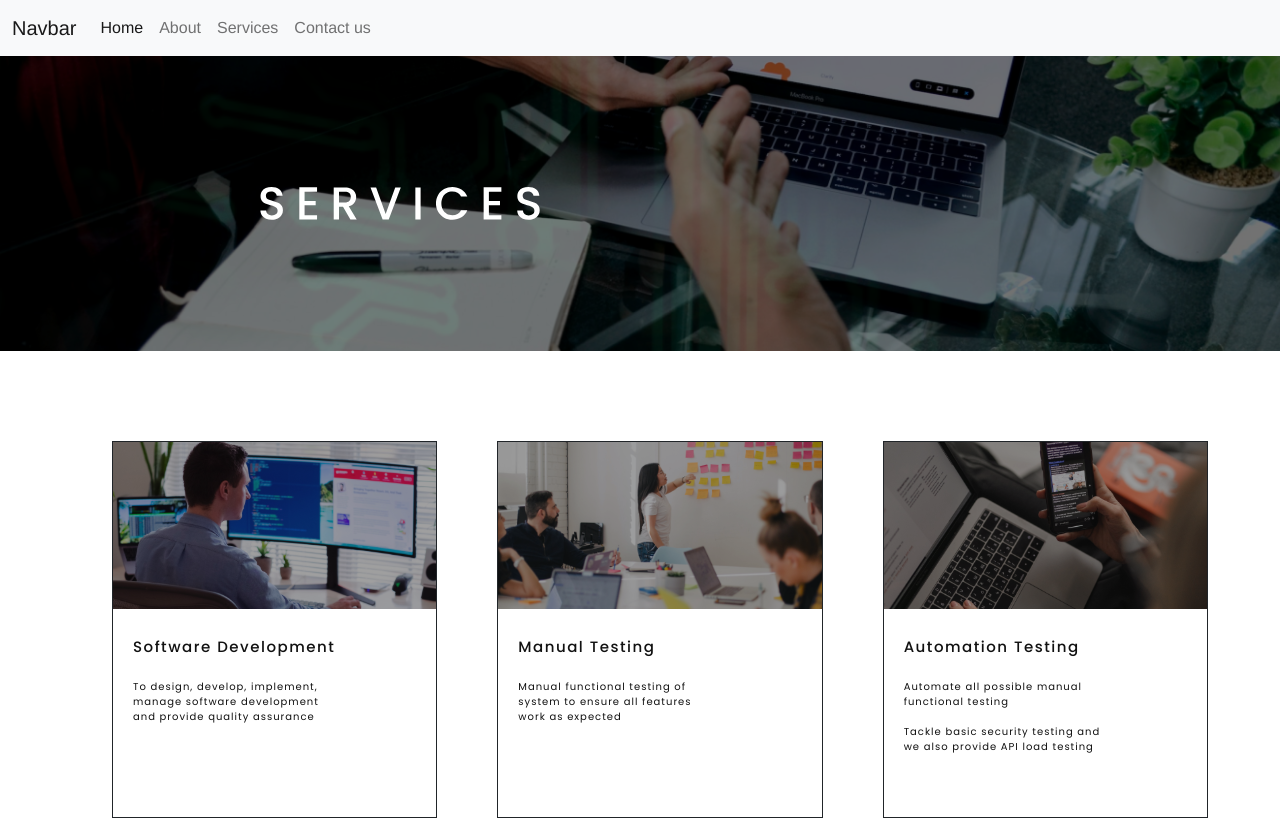
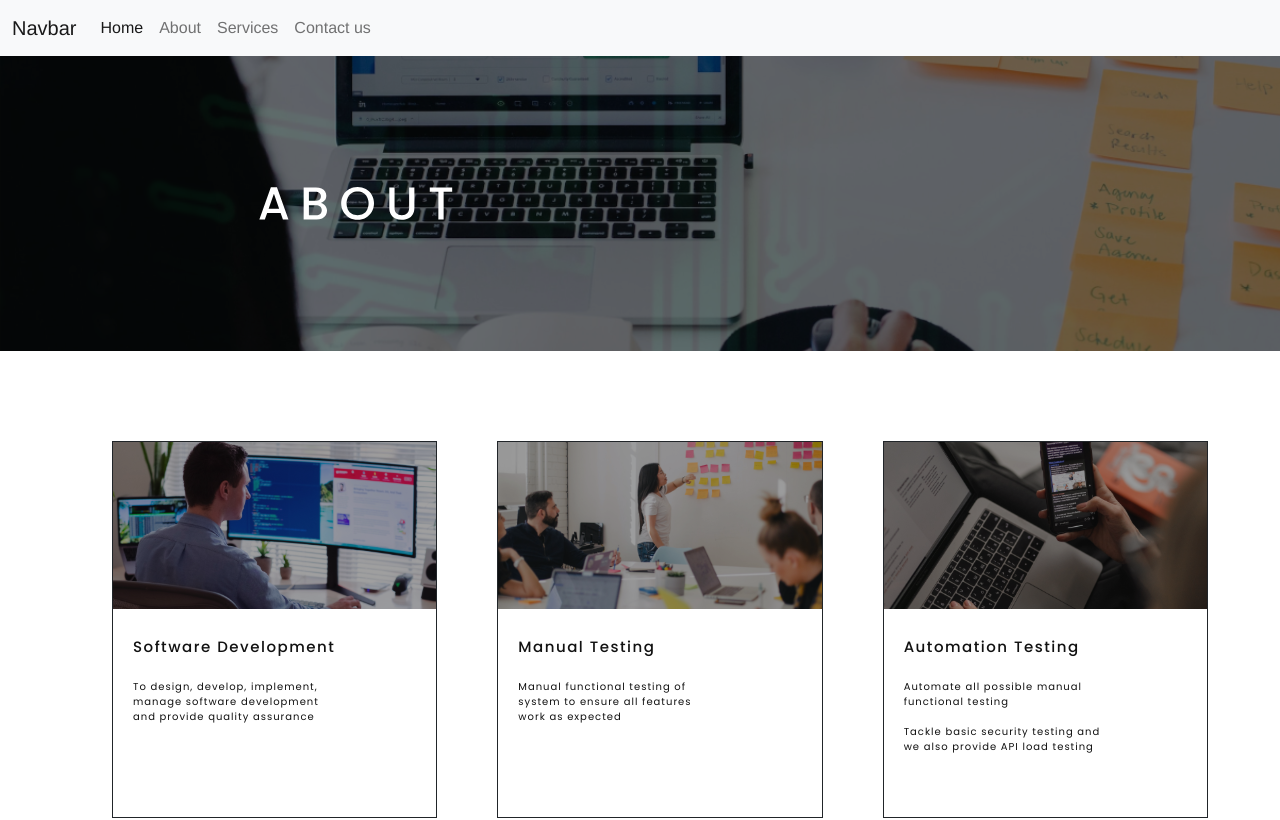
Before and after one commit to dionyyy/pinnacles, a Vue app: page /services in a window 1280 px wide. Shown: the top 820 px of the page. Built offline with nearby package versions, Linux system fonts and the light colour scheme.

Commit message:
test diff header .svg

```diff
--- a/src/views/Services.vue
+++ b/src/views/Services.vue
@@ -1,7 +1,7 @@
 <template>
   <div class="service">
     <div class="imageHolder">
-      <img class="img" src="../assets/images/Services.svg">
+      <img class="img" src="../assets/images/About.svg">
     </div>
     <div class="pageTitle pt-4">
       <img class="imgnotext" src="../assets/images/Servicesnotext.svg">
@@ -297,6 +297,7 @@
     .row{
       display: table;
       width: 85%; /*Optional*/
+      padding-left: 20%;
     }
 
     .cellText{
```
Also changed, not shown: src/assets/images/About.png (added), src/assets/images/About.svg (added).
